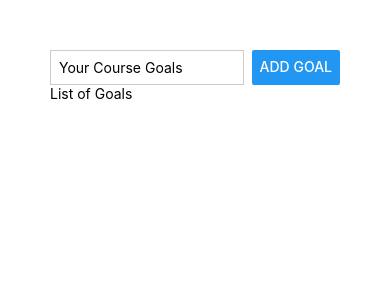
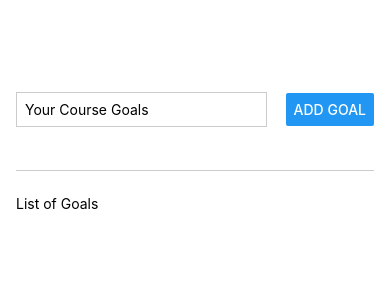
Before and after one commit to LanceStasinski/ReactNativeCourse, a React Native app: screen / in a window 390 px wide. Shown: the top 300 px of the page. Built offline with nearby package versions, Linux system fonts and the light colour scheme.

Commit message:
feat: Add event handlers to input and button

```diff
--- a/App.tsx
+++ b/App.tsx
@@ -1,14 +1,37 @@
-import { StatusBar } from "expo-status-bar";
-import { Button, StyleSheet, Text, View, TextInput } from "react-native";
+import { useState } from "react";
+import {
+  Button,
+  StyleSheet,
+  Text,
+  View,
+  TextInput,
+  TextInputChangeEventData,
+  NativeSyntheticEvent,
+} from "react-native";
 
 export default function App() {
+  const [enteredGoalText, setEnteredGoalText] = useState("");
+  const goalInputHandler = (
+    enteredText: NativeSyntheticEvent<TextInputChangeEventData>
+  ) => {
+    setEnteredGoalText(enteredText.nativeEvent.text);
+  };
+
+  const addGoalHandler = () => {
+    console.log(enteredGoalText)
+  };
+
   return (
     <View style={styles.appContainer}>
       <View style={styles.inputContainer}>
-        <TextInput style={styles.textInput} placeholder="Your Course Goals" />
-        <Button onPress={() => {}} title="Add Goal" />
+        <TextInput
+          style={styles.textInput}
+          placeholder="Your Course Goals"
+          onChange={goalInputHandler}
+        />
+        <Button onPress={addGoalHandler} title="Add Goal" />
       </View>
-      <View>
+      <View style={styles.goalsContainer}>
         <Text>List of Goals</Text>
       </View>
     </View>
@@ -17,17 +40,27 @@ export default function App() {
 
 const styles = StyleSheet.create({
   appContainer: {
+    flex: 1,
     padding: 50,
+    paddingHorizontal: 16,
   },
   inputContainer: {
+    flex: 1,
     flexDirection: "row",
     justifyContent: "space-between",
+    alignItems: "center",
+    marginBottom: 24,
+    borderBottomWidth: 1,
+    borderBottomColor: "#ccc",
   },
   textInput: {
     borderWidth: 1,
     borderColor: "#cccccc",
-    width: "80%",
+    width: "70%",
     marginRight: 8,
     padding: 8,
   },
+  goalsContainer: {
+    flex: 5,
+  },
 });
```
